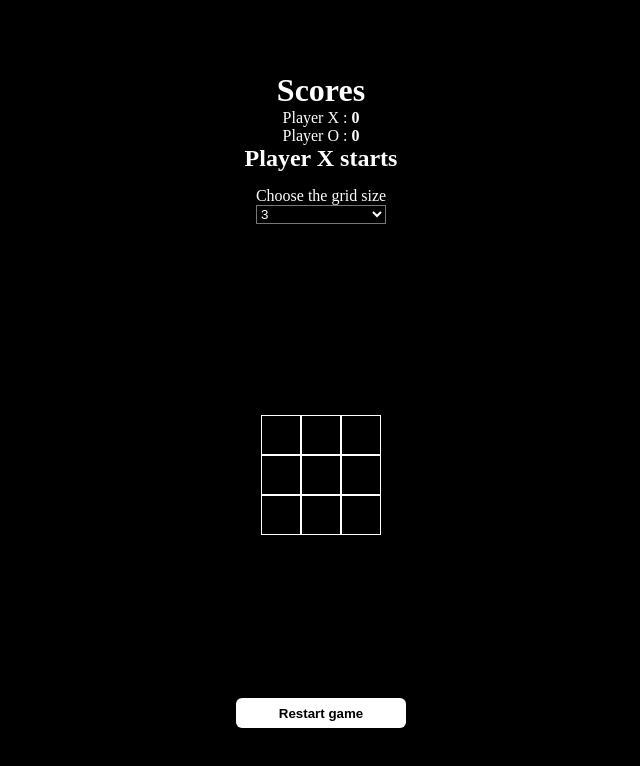
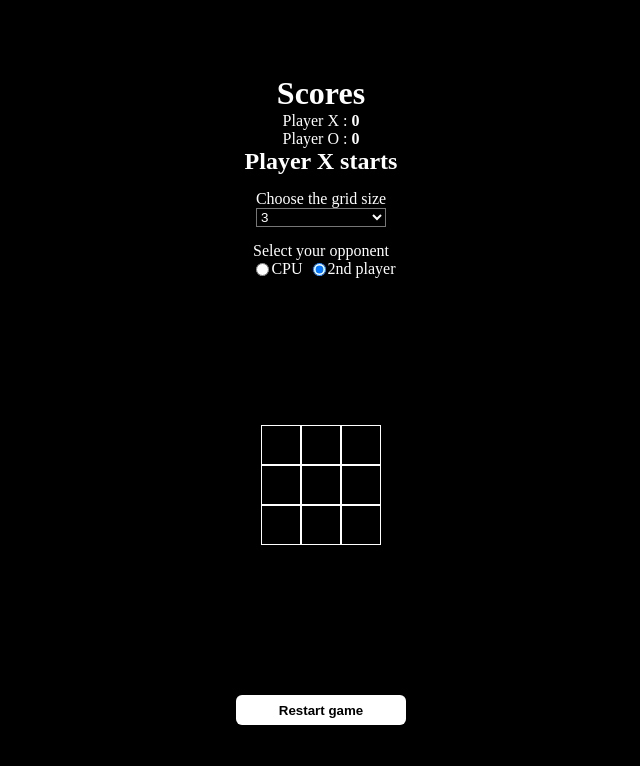
Before and after one commit to MarouaneDh/tictactoe-mdh, a React (Create React App) app: page / in a window 1280 px wide. Shown: the top 766 px of the page, without its empty margins (319-959 px from the left). Built offline with nearby package versions, Linux system fonts and the light colour scheme.

Commit message:
added CPU opponent

```diff
--- a/src/Board/Board.css
+++ b/src/Board/Board.css
@@ -12,6 +12,7 @@
     flex-direction: column;
     align-items: center;
     height: 200px;
+    text-align: center;
 }
 
 .board {
@@ -30,13 +31,22 @@ select {
     color: #fff;
 }
 
+.select_opponent {
+    display: flex;
+    align-items: center;
+    justify-content: center;
+}
+
+input {
+    margin: 0 2px 0 10px;
+}
+
 button {
     background-color: white;
     color: #000;
     border: none;
     width: 170px;
     height: 30px;
-    margin-top: 20px;
     border-radius: 6px;
     font-weight: 600;
 }
--- a/src/Board/Board.tsx
+++ b/src/Board/Board.tsx
@@ -12,6 +12,7 @@ const Board = () => {
   const [isGameFinished, setIsGameFinished] = useState(false);
   const [gameMessage, setGameMessage] = useState('Player X starts');
   const [combo, setCombo] = useState<number[]>([]);
+  const [playAgainst, setPlayAgainst] = useState('2nd player');
 
   const [winningCombos, setWinningCombos] = useState<number[][]>([]);
 
@@ -65,11 +66,16 @@ const Board = () => {
     setGameMessage(`Player ${currentPlayer} starts`);
   };
 
+  const selectOpponent = (e: any) => {
+    setPlayAgainst(e.target.value);
+  };
+
   const boxClickHandler = (event: any) => {
     if (isGameFinished) {
       return;
     }
     setGameMessage('');
+    if (playAgainst === '2nd player') {
       const boxIndex = +event.target.getAttribute('box-index');
 
       const currentBoxValue = game[boxIndex];
@@ -82,6 +88,39 @@ const Board = () => {
 
       setGame(newGameValue);
       setCurrentPlayer(currentPlayer === 'X' ? 'O' : 'X');
+    }
+    if (playAgainst === 'CPU') {
+      if (currentPlayer === 'X') {
+        const boxIndex = +event.target.getAttribute('box-index');
+
+        const currentBoxValue = game[boxIndex];
+        if (currentBoxValue) {
+          return;
+        }
+
+        const newGameValue = [...game];
+        newGameValue[boxIndex] = currentPlayer;
+
+        setGame(newGameValue);
+        setCurrentPlayer('O');
+      }
+      if (currentPlayer === 'O') {
+        setTimeout(() => {
+          const availableMoves = game
+            .map((value, index) => (value === '' ? index : ''))
+            .filter((index) => index !== '');
+
+          const randomMove =
+            availableMoves[Math.floor(Math.random() * availableMoves.length)];
+
+          const newGameValue = [...game];
+          newGameValue[randomMove] = currentPlayer;
+
+          setGame(newGameValue);
+          setCurrentPlayer('X');
+        }, 1000);
+      }
+    }
   };
 
   const checkIfWin = () => {
@@ -122,6 +161,12 @@ const Board = () => {
   }, [game]);
 
   useEffect(() => {
+    if (currentPlayer === 'O' && playAgainst === 'CPU') {
+      boxClickHandler('');
+    }
+  }, [currentPlayer]);
+
+  useEffect(() => {
     if (!game.includes('') && combo.length === 0) {
       setGameMessage("It's a draw");
     }
@@ -150,6 +195,25 @@ const Board = () => {
             <option value={5}>5</option>
           </select>
         </div>
+        <div>
+          <span>Select your opponent</span>
+          <div className="select_opponent" onChange={selectOpponent}>
+            <input
+              checked={playAgainst === 'CPU'}
+              type="radio"
+              value="CPU"
+              name="opponent"
+            />
+            CPU
+            <input
+              checked={playAgainst === '2nd player'}
+              type="radio"
+              value="2nd player"
+              name="opponent"
+            />
+            2nd player
+          </div>
+        </div>
       </div>
       <div
         style={{ height: `${grid * 40}px`, width: `${grid * 40}px` }}
```
Lines whose indentation alone changed are shown as unchanged.
